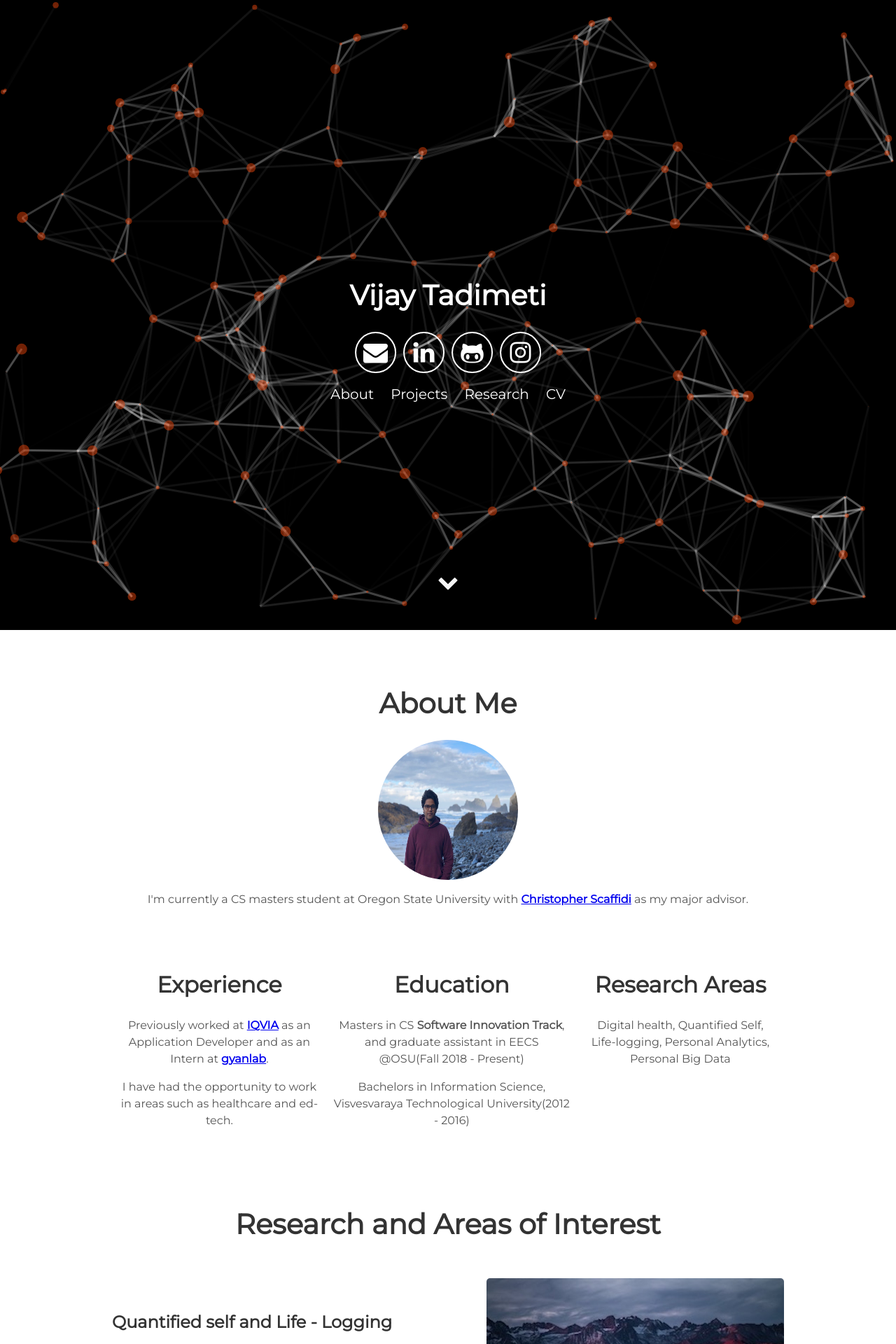
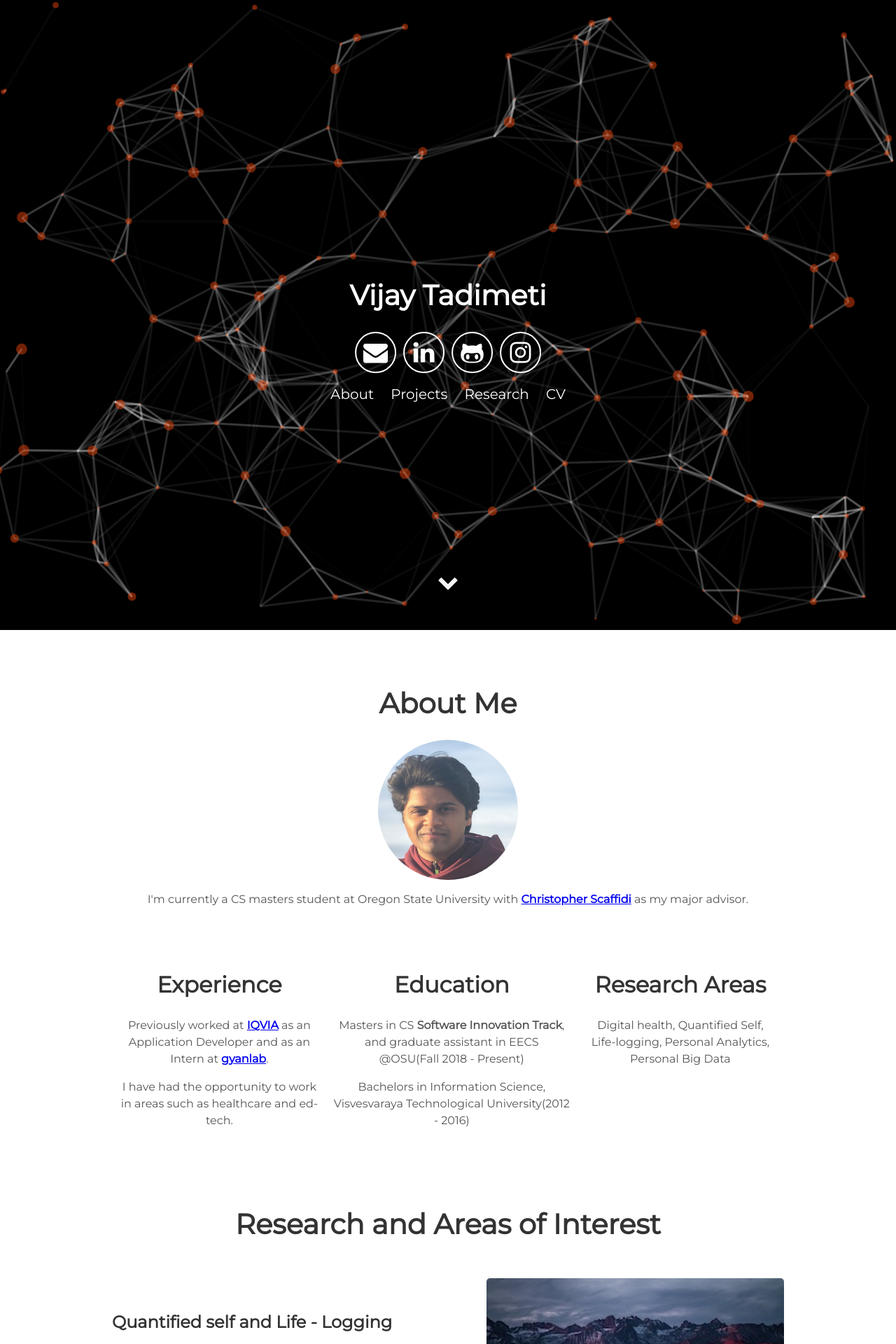
Before and after one commit to vijayvardhan94/laughing-octo-barnacle, a Jekyll site: the page built from index.html, in a window 1280 px wide. Shown: the top 1920 px of the page at 70% size. Built offline with Jekyll 4.4.1, drawn with Linux system fonts in a browser that asks for light colours.

Commit message:
profilepic

```diff
--- a/_includes/about.html
+++ b/_includes/about.html
@@ -1,6 +1,6 @@
  <div class="user-details">
   <h1>About Me</h1>
-  <img class = "img-class" alt="profile" src="{{ "/assets/img/rsz_img_0690.jpg" | prepend: site.baseurl }}"  align="middle" width="200" height="200" />
+  <img class = "img-class" alt="profile" src="{{ "/assets/img/rsz_img_01.png" | prepend: site.baseurl }}"  align="middle" width="200" height="200" />
 
   <p>I'm currently a CS masters student at Oregon State University with <b><a href = "http://web.engr.oregonstate.edu/~scaffidc/">Christopher Scaffidi</a></b> as my major advisor. </p>
 </div>
```
Also changed, not shown: assets/Screenshot 2018-12-27 at 8.53.16 PM.png (added), assets/img/rsz_img_01.png (added), assets/img/rsz_img_0690.jpg (deleted).
